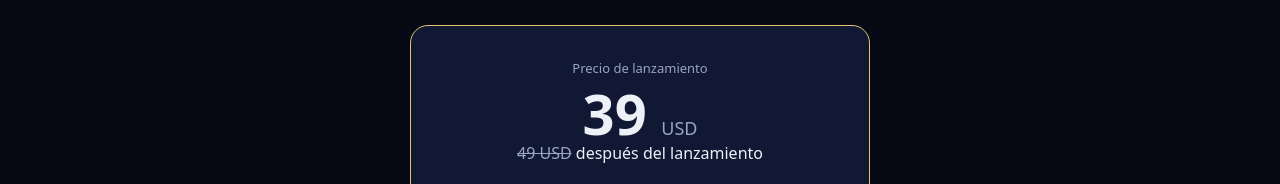
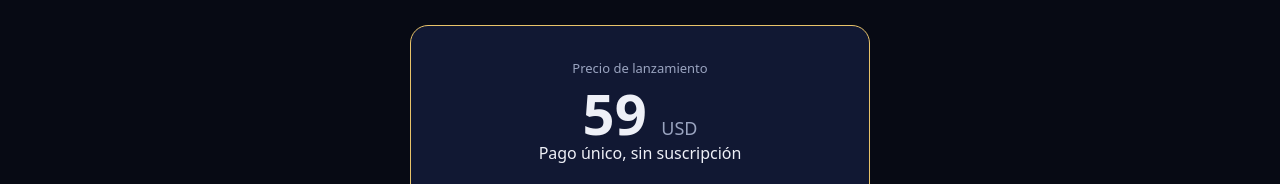
Before and after one commit to cubasummertime-art/astrovisual-descargas, a plain HTML site: page docs/index.html in a window 1280 px wide. Shown: the part 4071-4255 px from the top of the page. Drawn offline with Linux system fonts and the light colour scheme.

Commit message:
Página de venta

```diff
--- a/docs/index.html
+++ b/docs/index.html
@@ -132,8 +132,8 @@ footer{border-top:1px solid var(--line);padding:28px 0;color:var(--mut);font-siz
 <p class="sub" style="text-align:center;margin-left:auto;margin-right:auto">Prueba 14 días con todo activado. Si te gusta, activas tu licencia con la clave que llega a tu correo.</p>
 <div class="price">
 <div class="small" style="margin:0 0 6px">Precio de lanzamiento</div>
-<div class="n">39 <small>USD</small></div>
-<div><s>49 USD</s> después del lanzamiento</div>
+<div class="n">59 <small>USD</small></div>
+<div>Pago único, sin suscripción</div>
 <ul><li>Licencia de por vida, sin caducidad</li><li>Actualizaciones incluidas</li><li>Hasta 2 equipos con la misma clave</li><li>Todas las técnicas y los 3 fondos</li><li>Pago seguro con tarjeta</li></ul>
 <a class="btn" style="display:block" href="https://checkout.dodopayments.com/buy/pdt_0NsDU0YuEvD5yIZzQPnOr?quantity=1">Comprar la licencia</a>
 <p class="small"><a href="https://github.com/cubasummertime-art/astrovisual-descargas/releases/latest/download/AstroVisual-Setup.exe">Descargar la prueba de 14 días</a></p>
```
